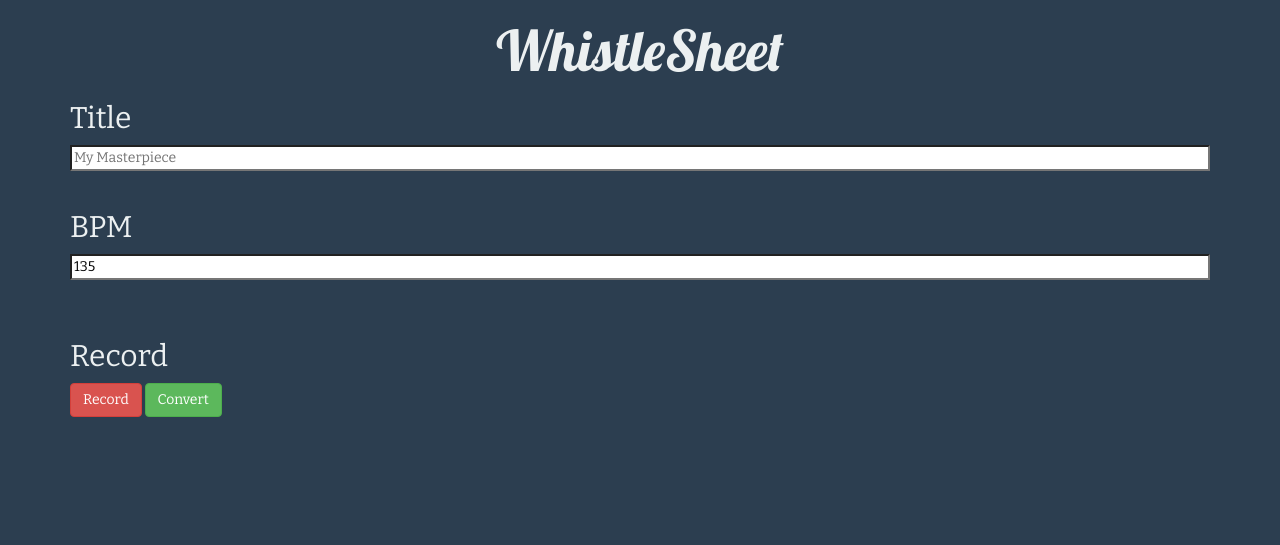
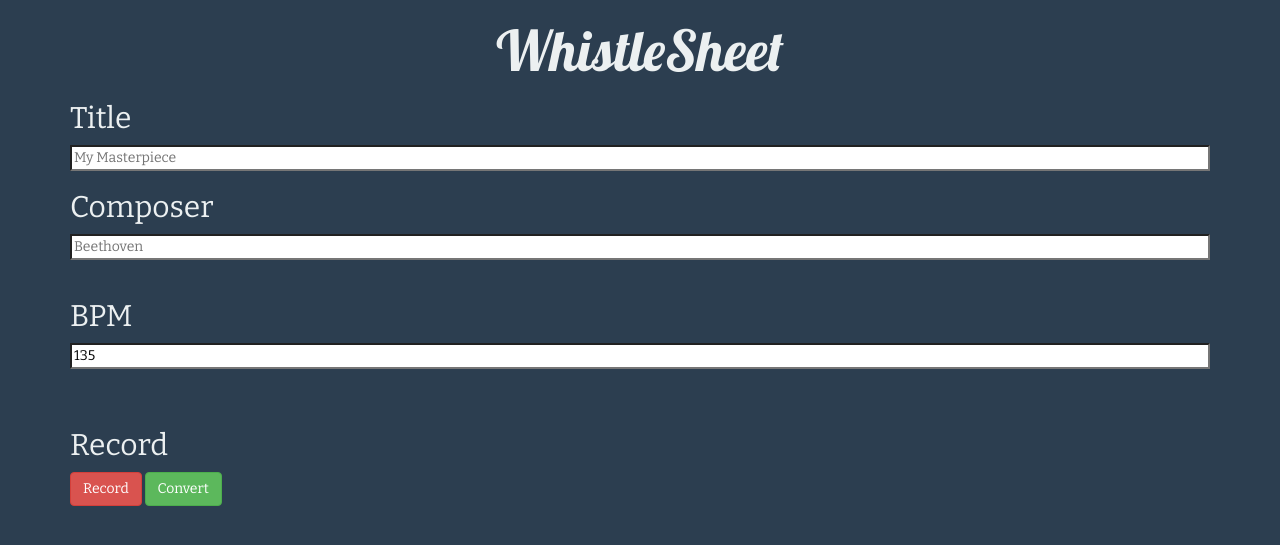
Before and after one commit to AcroMace/whistlesheet, a Flask app: page / in a window 1280 px wide. Shown: the top 545 px of the page. Run offline with Flask 2, Linux system fonts and the light colour scheme.

Commit message:
BPM and composer configuration support

```diff
--- a/config.py
+++ b/config.py
@@ -24,10 +24,11 @@ DROP_TOLERANCE = 2                  # Max dropped frames before counting as anot
 #
 # Interpretation config
 #
-OCTAVE    = 6   # Octave that counts as the fourth octave on the sheet
+OCTAVE    = 5   # Octave that counts as the fourth octave on the sheet
 BPM       = 135 # Default BPM, affects CHUNK with set_bpm()
 
 #
 # Output config
 #
-DEFAULT_TITLE = 'WhistleSheet' # Title of the song for the output
+DEFAULT_TITLE    = 'WhistleSheet' # Title of the song
+DEFAULT_COMPOSER = 'Beethoven'    # Composer of the song
--- a/server.py
+++ b/server.py
@@ -54,13 +54,13 @@ def home():
 		file = request.files['song']
 		print("Received data: %s" % request.form)
 		if file and is_wav_file(file.filename):
-			title, bpm = get_form_values(request, ('title', 'bpm'))
+			title, composer, bpm = get_form_values(request, ('title', 'composer', 'bpm'))
 			filename = str(randint(0, 100000000))
 			file.save(os.path.join(app.config['INPUT_FOLDER'], '%s.wav' % filename))
 			ws = WhistleSheet(filename)
-			ws.set_bpm(125)
-			ws.set_octave(5)
 			if title: ws.set_title(title)
+			if composer: ws.set_composer(composer)
+			if bpm: ws.set_bpm(bpm) # automatically converted to int
 			try:
 				ws.sheetify()
 			except Exception, e: print "\nERROR: %s\n" % str(e)
--- a/static/css/application.css
+++ b/static/css/application.css
@@ -5,7 +5,7 @@ body, h1, h2 {
 	background-color: #2c3e50;
 }
 
-#header h1 {
+#title-container h1 {
 	font-size: 4em;
 	font-family: 'Lobster', cursive;
 	text-align: center;
--- a/static/js/application.js
+++ b/static/js/application.js
@@ -30,7 +30,11 @@ function sheetify() {
 function makeFormData(blob) {
 	var fd = new FormData();
 	var title = getValueFromInput('#input-title', 'My Masterpiece');
+	var composer = getValueFromInput('#input-composer', 'Beethoven');
+	var bpm = getValueFromInput('#input-bpm', '135');
 	fd.append('title', title);
+	fd.append('composer', composer);
+	fd.append('bpm', bpm);
 	fd.append('song', blob, 'whistle.wav');
 	return fd;
 }
--- a/templates/index.html
+++ b/templates/index.html
@@ -9,17 +9,20 @@
   <body>
 
     <div class="container">
-      <div id="header">
+      <div id="title-container">
         <h1 id="title">WhistleSheet</h1>
       </div>
-      <div id="title-container">
+      <div id="header-container">
         <h2>Title</h2>
         <input id="input-title" type=text placeholder="My Masterpiece" name=octave>
+        <br>
+        <h2>Composer</h2>
+        <input id="input-composer" type=text placeholder="Beethoven" name=octave>
       </div>
       <br>
       <div id="bpm-container">
         <h2>BPM</h2>
-        <input type=number value=135 name=bpm>
+        <input id="input-bpm" type=number value=135 name=bpm>
       </div>
       <br>
       <br>
```
Also changed, not shown: lilyconverter.py (+4 -4 lines), whistlesheet.py (+18 -1 lines).
